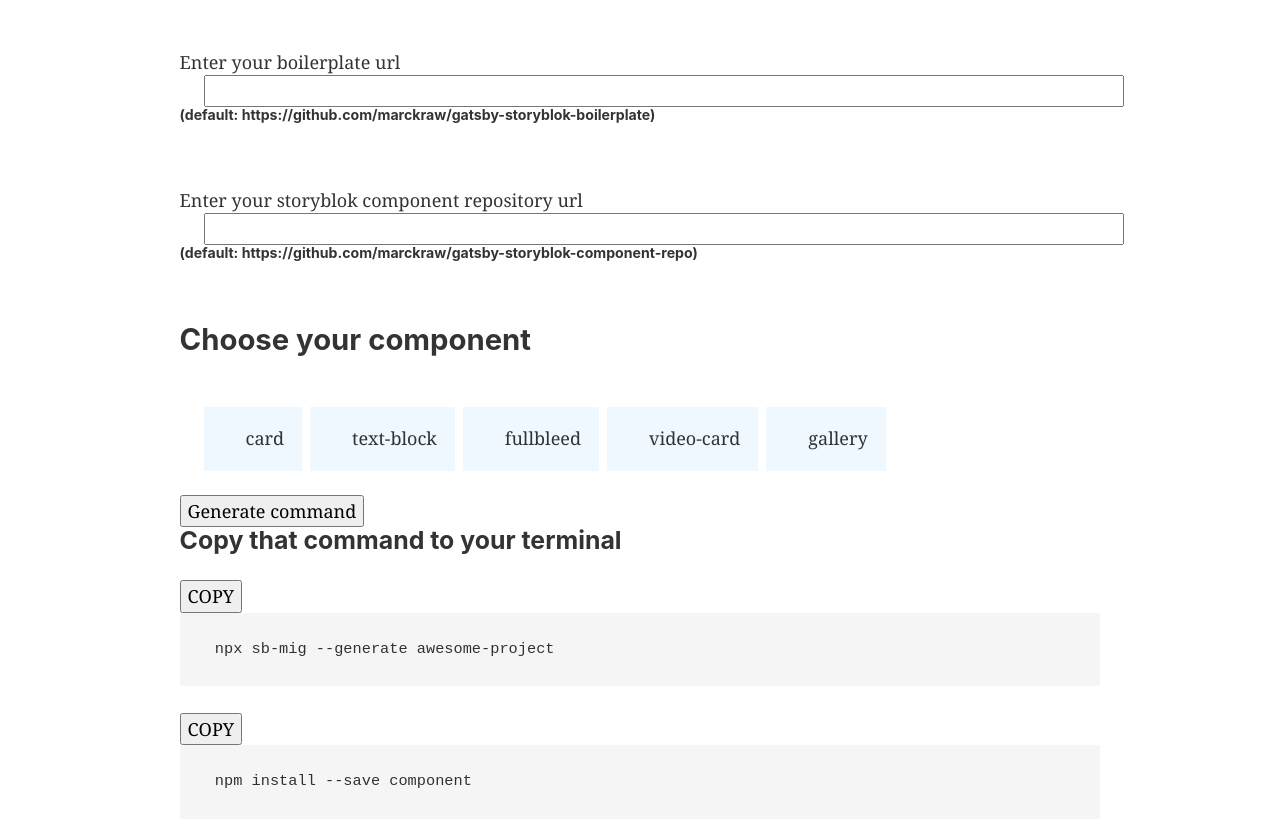
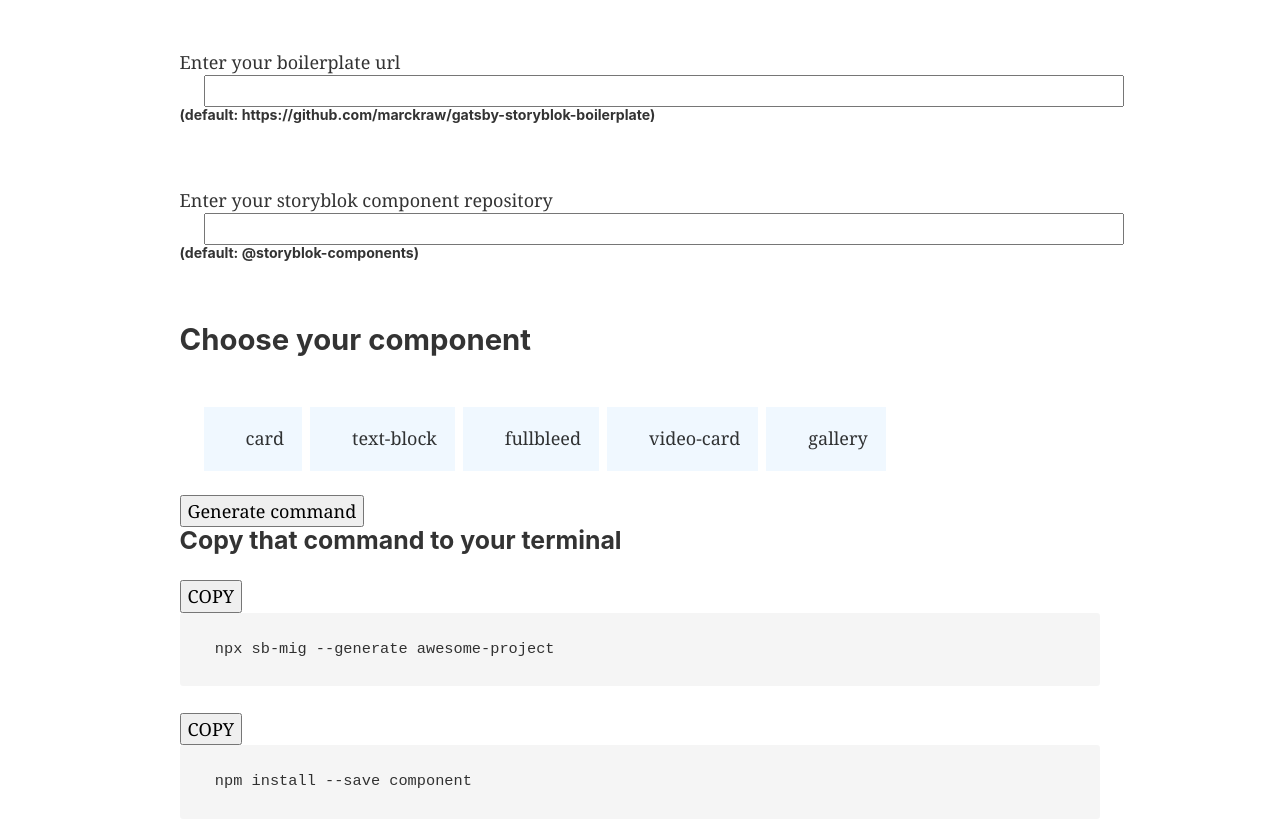
Before and after one commit to sb-mig/sb-mig-helper-site, a Gatsby site: page / in a window 1280 px wide. Shown: the part 100-926 px from the top of the page. Built offline with nearby package versions, Linux system fonts and the light colour scheme; Gatsby itself is replaced by a stand-in of ours.

Commit message:
Change component repo names and how to install

```diff
--- a/src/pages/index.js
+++ b/src/pages/index.js
@@ -74,7 +74,7 @@ const IndexPage = () => {
     "https://github.com/marckraw/gatsby-storyblok-boilerplate"
   )
   const [sbComponentRepo, setSbComponentRepo] = useState(
-    "https://github.com/marckraw/gatsby-storyblok-component-repo"
+    "@storyblok-components"
   )
 
   const copyCommand = () => {
@@ -112,7 +112,7 @@ const IndexPage = () => {
     const stringifiedNpmeSelectedComponents =
       selectedComponents.length > 0
         ? selectedComponents.reduce(
-            (prev, next) => `${prev}@storyblok-components/${next[0]} `,
+            (prev, next) => `${prev}${sbComponentRepo}/${next[0]} `,
             ""
           )
         : ""
@@ -148,7 +148,7 @@ const IndexPage = () => {
       </StyledDiv>
       <StyledDiv>
         <label htmlFor="storyblok-component-repository">
-          Enter your storyblok component repository url
+          Enter your storyblok component repository
         </label>
         <StyledInput
           onChange={e => setSbComponentRepo(e.target.value)}
@@ -157,7 +157,7 @@ const IndexPage = () => {
           name="storyblok-component-repository"
         />
         <h6>
-          (default: https://github.com/marckraw/gatsby-storyblok-component-repo)
+          (default: @storyblok-components)
         </h6>
       </StyledDiv>
       <h2>Choose your component</h2>
```
